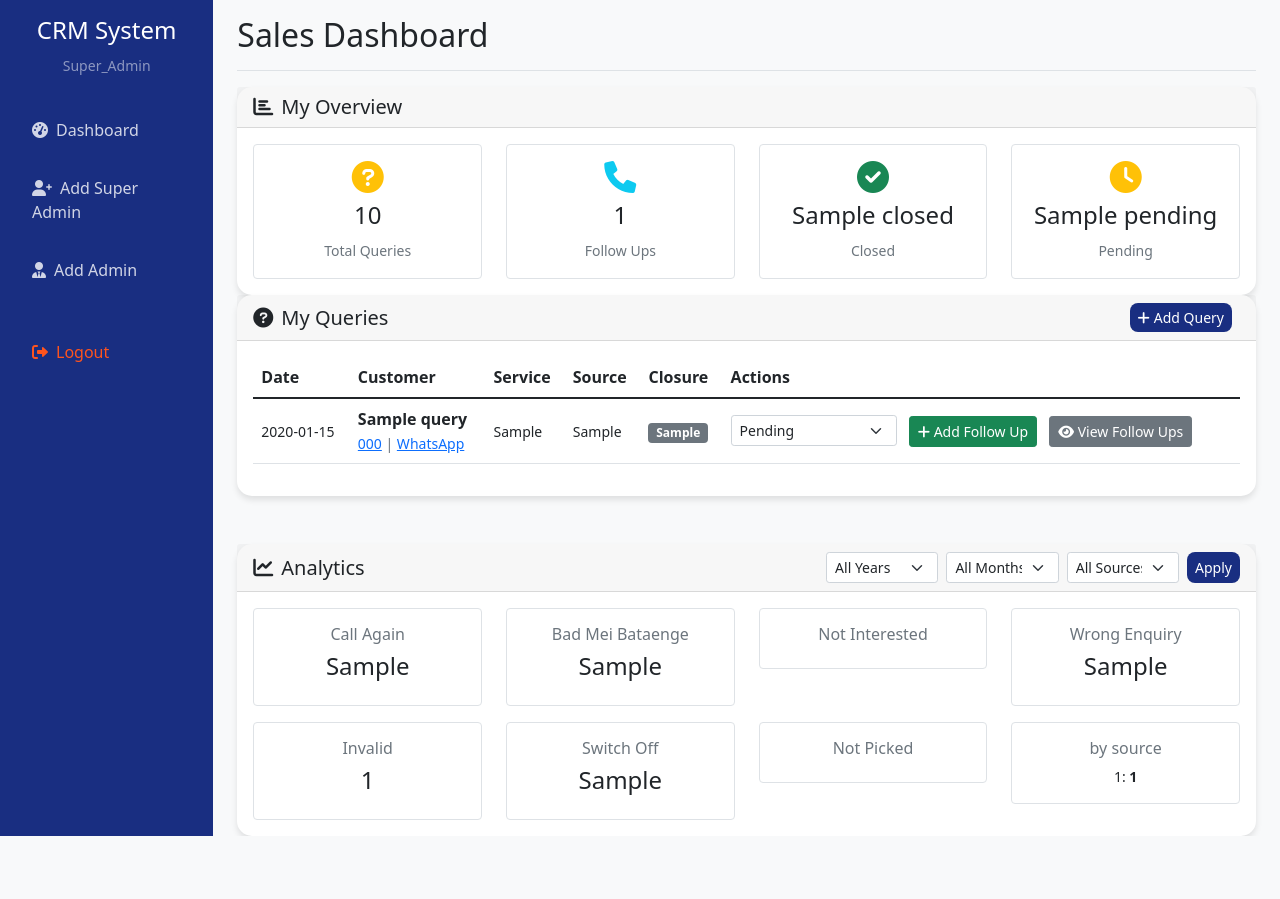
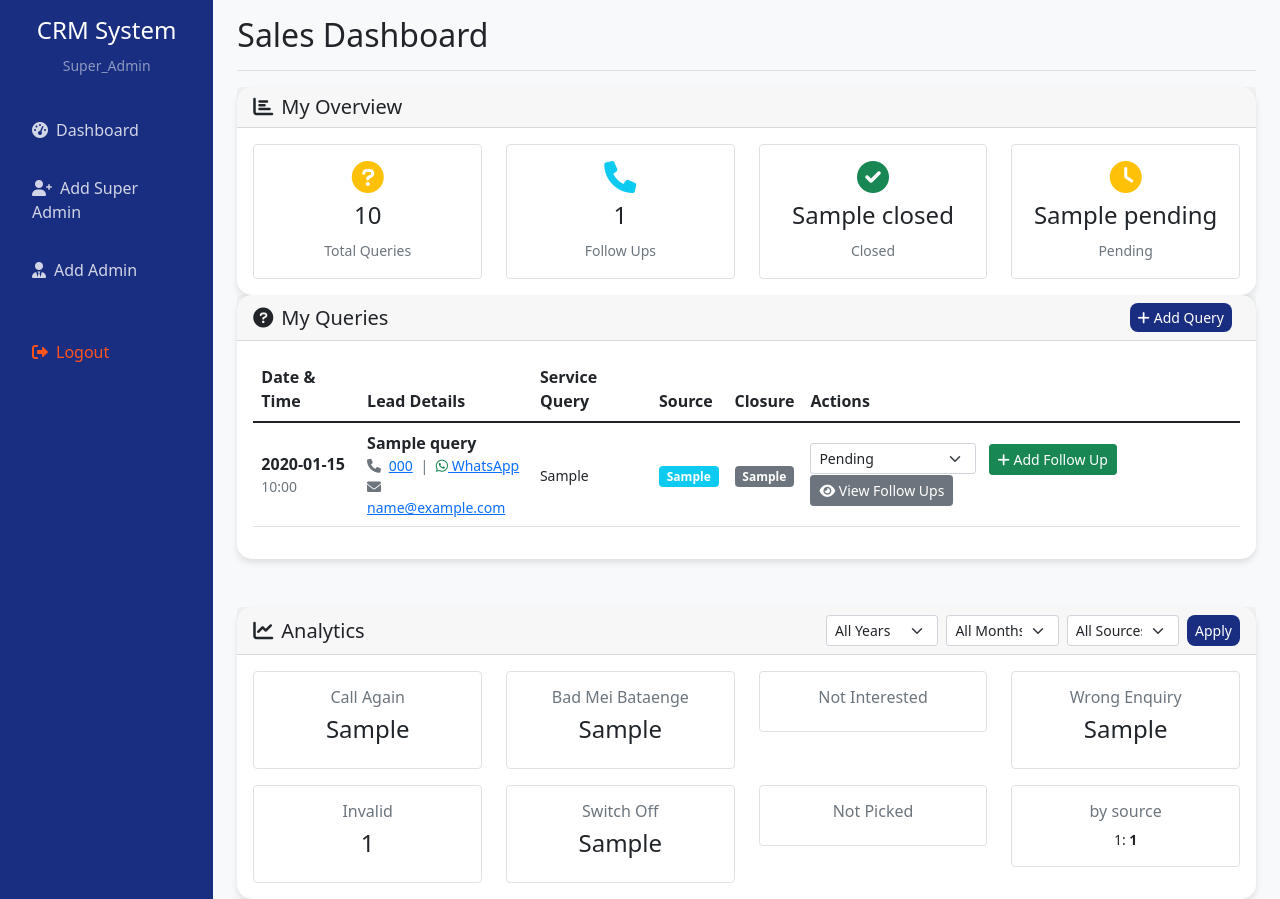
Before and after one commit to dhdev19/Generic-CRM, a Flask app: template templates/sales_dashboard.html in a window 1280 px wide. Before the commit the page ends 836 px from the top, so only its background shows below. Run offline with Flask 3, Linux system fonts and the light colour scheme; a user stored in the database is signed in; tables that the repository leaves empty hold one stand-in row (values such as "Sample post"); the template is opened without the code that fills it: values that come from a table or form of the project are taken from there, most other values are stand-ins (such as "Sample title", 1, 10 or a date in 2020); some libraries are stand-ins or nearby versions.

Commit message:
added date of enquiry in user and admin dashboard

```diff
--- a/templates/sales_dashboard.html
+++ b/templates/sales_dashboard.html
@@ -72,12 +72,11 @@
                         <table class="table table-hover">
                             <thead>
                                 <tr>
-                                    <th>Date</th>
-                                    <th>Customer</th>
-                                    <th>Service</th>
+                                    <th>Date & Time</th>
+                                    <th>Lead Details</th>
+                                    <th>Service Query</th>
                                     <th>Source</th>
                                     <th>Closure</th>
-
                                     <th>Actions</th>
                                 </tr>
                             </thead>
@@ -85,26 +84,35 @@
                                 {% for query in queries %}
                                 <tr class="align-middle">
                                     <td>
-                                        <small>{{ query.date_of_enquiry.strftime('%Y-%m-%d') }}</small>
+                                        <div class="d-flex flex-column">
+                                            <strong>{{ query.date_of_enquiry.strftime('%Y-%m-%d') }}</strong>
+                                            <small class="text-muted">{{ query.date_of_enquiry.strftime('%H:%M') }}</small>
+                                        </div>
                                     </td>
                                     <td>
-                                        <strong>{{ query.name }}</strong><br>
-                                        <small class="text-muted">
-                                            <!-- Call Link -->
-                                            <a href="tel:{{ query.phone_number }}">{{ query.phone_number }}</a> |
-
-                                            <!-- WhatsApp Link -->
-                                            <a href="https://wa.me/+91{{ query.phone_number }}" target="_blank">
-                                              WhatsApp
-                                            </a>
-                                          </small>
-
+                                        <div class="d-flex flex-column">
+                                            <strong>{{ query.name }}</strong>
+                                            <small class="text-muted">
+                                                <i class="fas fa-phone me-1"></i>
+                                                <a href="tel:{{ query.phone_number }}">{{ query.phone_number }}</a>
+                                                <span class="mx-1">|</span>
+                                                <a href="https://wa.me/+91{{ query.phone_number }}" target="_blank" title="WhatsApp">
+                                                    <i class="fab fa-whatsapp text-success"></i> WhatsApp
+                                                </a>
+                                            </small>
+                                            <small class="text-muted">
+                                                <i class="fas fa-envelope me-1"></i>
+                                                <a href="mailto:{{ query.mail_id }}">{{ query.mail_id }}</a>
+                                            </small>
+                                        </div>
                                     </td>
                                     <td>
-                                        <small>{{ query.service_query[:50] }}{% if query.service_query|length > 50 %}...{% endif %}</small>
+                                        <div class="text-wrap" style="max-width: 300px;">
+                                            <small>{{ query.service_query[:100] }}{% if query.service_query|length > 100 %}...{% endif %}</small>
+                                        </div>
                                     </td>
                                     <td>
-                                        <small>{{ (query.source or 'reference')|title }}</small>
+                                        <span class="badge bg-info">{{ (query.source or 'reference')|title }}</span>
                                     </td>
                                     <td>
                                         {% set c = query.closure or 'pending' %}
```
Also changed, not shown: templates/admin_dashboard.html (+28 -6 lines).
